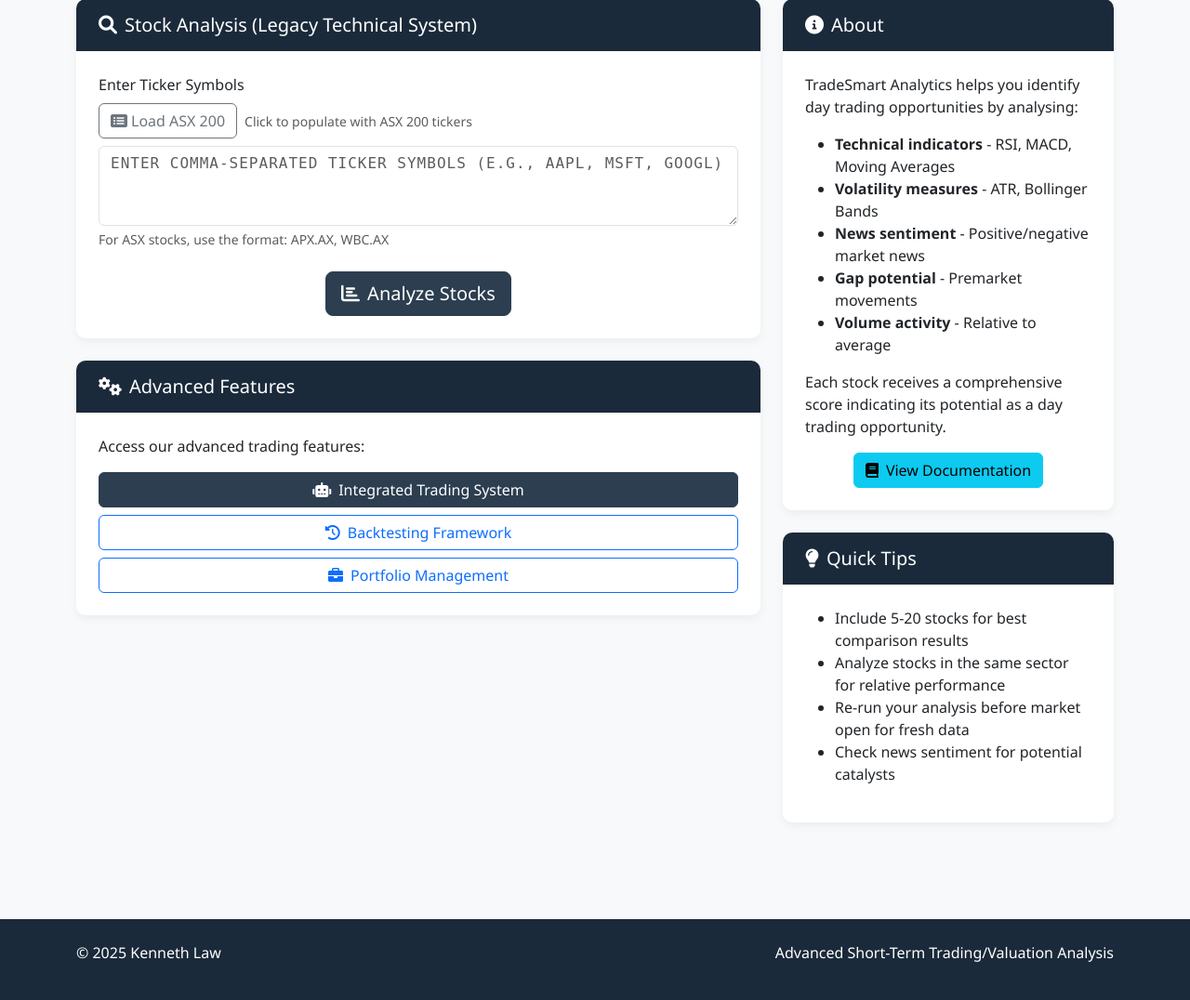
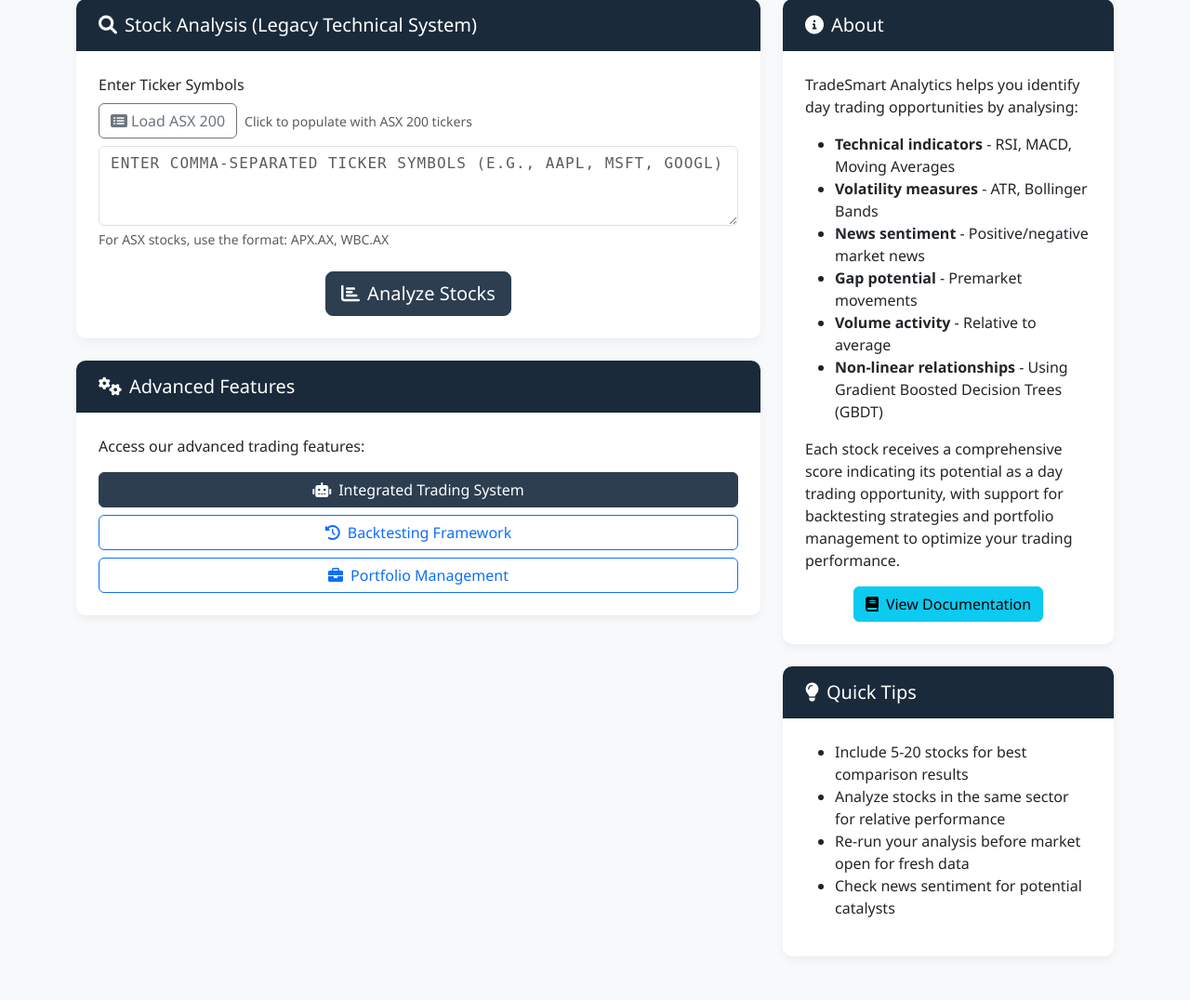
Before and after one commit to kenneth-law/TradeSmart, a Flask app: page / in a window 1280 px wide. Shown: the part 481-1557 px from the top of the page at 93% size. Run offline with Flask 3, Linux system fonts and the light colour scheme; some libraries are stand-ins or nearby versions.

Commit message:
Updated homepage summary

```diff
--- a/templates/index.html
+++ b/templates/index.html
@@ -117,8 +117,9 @@
                     <li><strong>News sentiment</strong> - Positive/negative market news</li>
                     <li><strong>Gap potential</strong> - Premarket movements</li>
                     <li><strong>Volume activity</strong> - Relative to average</li>
+                    <li><strong>Non-linear relationships</strong> - Using Gradient Boosted Decision Trees (GBDT)</li>
                 </ul>
-                <p>Each stock receives a comprehensive score indicating its potential as a day trading opportunity.</p>
+                <p>Each stock receives a comprehensive score indicating its potential as a day trading opportunity, with support for backtesting strategies and portfolio management to optimize your trading performance.</p>
                 <div class="text-center mt-3">
                     <a href="{{ url_for('documentation') }}" class="btn btn-info">
                         <i class="fas fa-book me-2"></i>View Documentation
```
